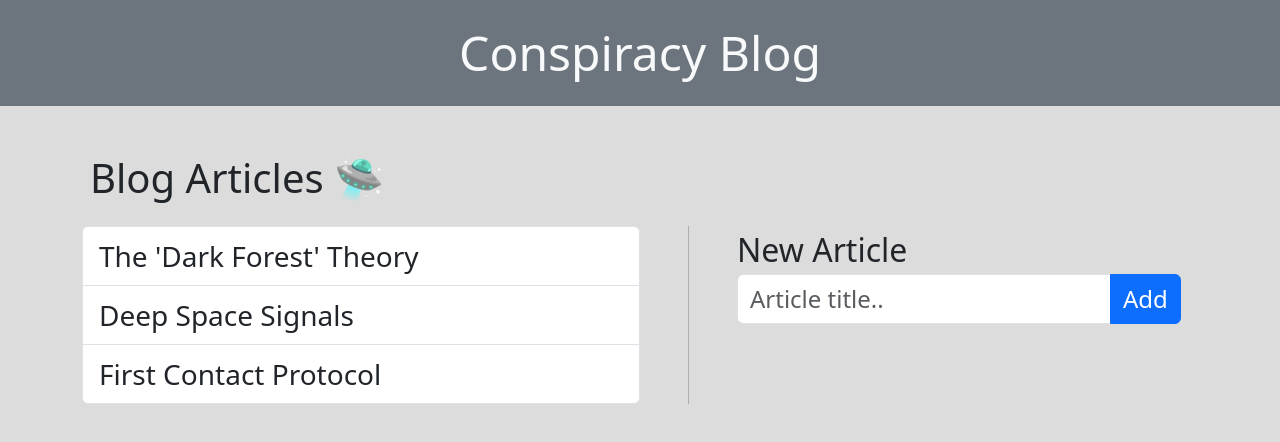
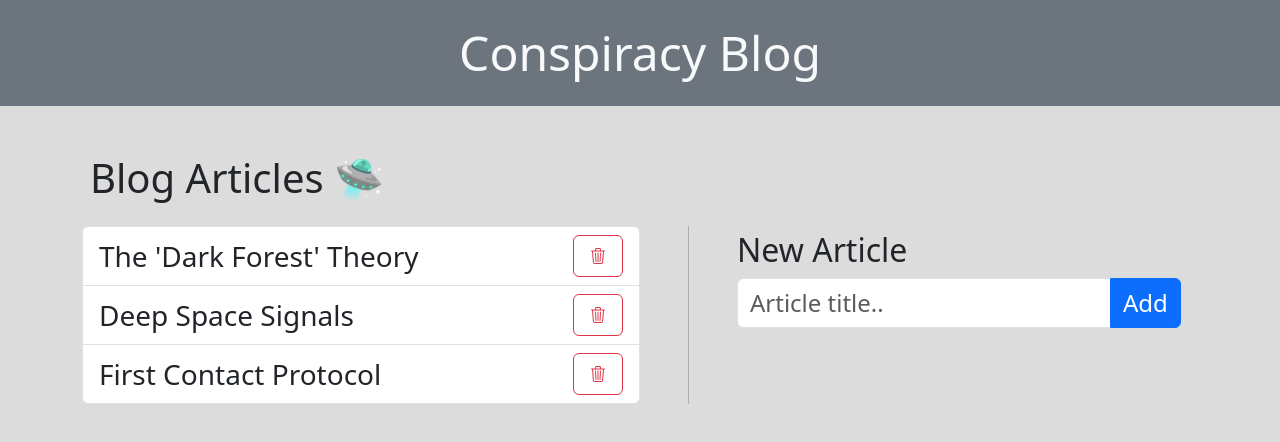
Before and after one commit to ManuelAliquo/react-form, a React (Vite) app: page / in a window 1280 px wide. Shown: the top 442 px of the page. Built offline with nearby package versions, Linux system fonts and the light colour scheme.

Commit message:
bonus: added delete icon

```diff
--- a/package.json
+++ b/package.json
@@ -11,6 +11,7 @@
   },
   "dependencies": {
     "bootstrap": "^5.3.8",
+    "bootstrap-icons": "^1.13.1",
     "react": "^19.2.0",
     "react-dom": "^19.2.0"
   },
--- a/src/App.jsx
+++ b/src/App.jsx
@@ -20,6 +20,9 @@ export default function App() {
 
   const handleChange = (e) => setNewArticle(e.target.value);
 
+  const handleDelete = (indexToDelete) =>
+    setArticleList(articleList.filter((article, index) => index !== indexToDelete));
+
   return (
     <>
       <h1 className="text-center py-4 bg-secondary text-light">Conspiracy Blog</h1>
@@ -28,14 +31,19 @@ export default function App() {
         <div className="d-flex gap-5">
           <ul className="list-group fs-3 w-50">
             {articleList.map((article, index) => (
-              <li key={index} className="list-group-item">
-                {article}
+              <li key={index} className="list-group-item d-flex justify-content-between">
+                <span>{article}</span>
+                <button onClick={() => handleDelete(index)} className="btn btn-outline-danger px-3">
+                  <i className="bi bi-trash3"></i>
+                </button>
               </li>
             ))}
           </ul>
           <div className="vr"></div>
           <form onSubmit={handleSubmit} className="fs-2">
-            <label htmlFor="new-article">New Article</label>
+            <label htmlFor="new-article" className="mb-1">
+              New Article
+            </label>
             <div className="input-group mb-3">
               <input
                 value={newArticle}
--- a/src/main.jsx
+++ b/src/main.jsx
@@ -1,5 +1,6 @@
 import { StrictMode } from "react";
 import { createRoot } from "react-dom/client";
+import "bootstrap-icons/font/bootstrap-icons.css";
 import "bootstrap/dist/css/bootstrap.min.css";
 import "./assets/css/index.css";
 import App from "./App.jsx";
```
Also changed, not shown: 1 other file (tests, documents, lock files or other folders).
